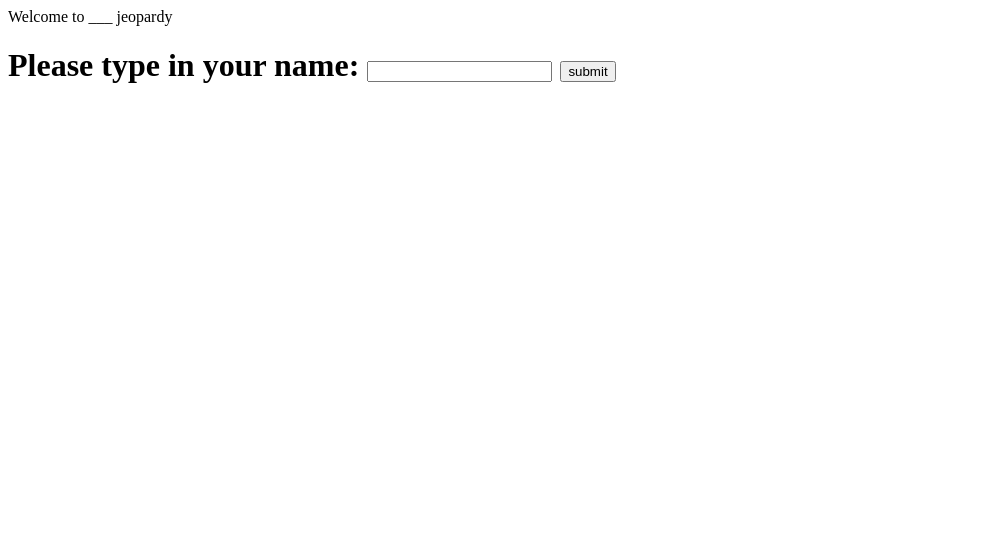
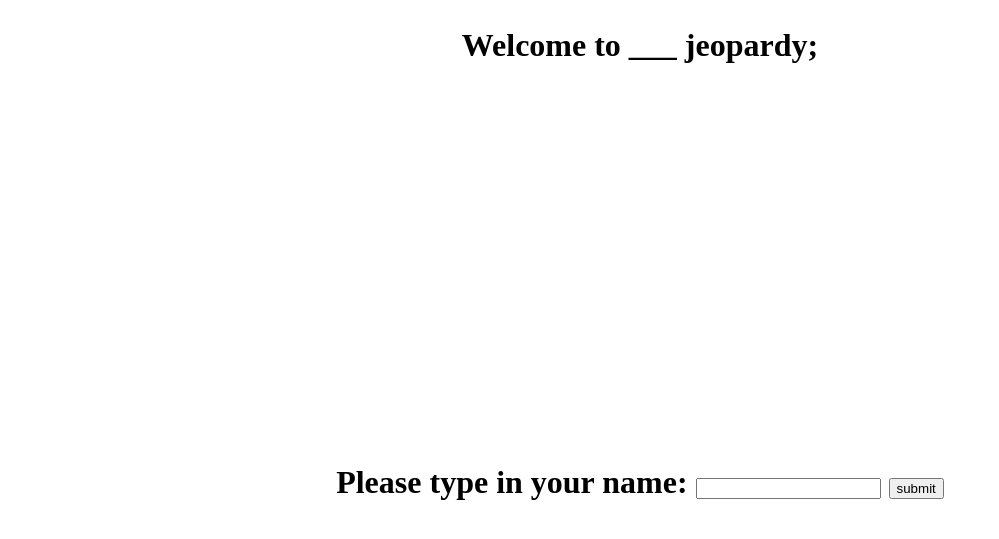
Before and after one commit to arilok/project1_jeopardy, a PHP site: page /home.php in a window 1280 px wide. Shown: the top 539 px of the page, without its empty margins (0-999 px from the left). Run offline with PHP 8.4, Linux system fonts and the light colour scheme.

Commit message:
Add files via upload

```diff
--- a/gameStart.php
+++ b/gameStart.php
@@ -9,7 +9,7 @@
 
 <body>
 	<h1> Jeopredy! </h1>
-	<h2> Welcome $name </h2>
+	<h2> Welcome <?php print $_POST["player_name"] ?> </h2>
 
 	<table>
 		<tr>
--- a/home.php
+++ b/home.php
@@ -3,16 +3,16 @@
 
 <head>
     <meta charset = "UTF-8">
-	<link href="stylesheet.css" rel="" ="stylesheet" type="text/css">
+	<link href="homeStyleSheet.css" rel="stylesheet" type="text/css">
     <title>Wheel of Fortune</title>
 </head>
 
 <body>
-	<?php
-		echo "Welcome to ___ jeopardy";
-	?>
-		<h1> Please type in your name: <input type = "string" name = "player_name"> <input type = "submit" value = "submit" name = "submit"></h1>
+	<form action = "http://codd.cs.gsu.edu/~aperezguarino1/program/project2/gameStart.php" method = "post">
 
+			<h2> Welcome to ___ jeopardy;
+			<h1> Please type in your name: <input type = "text" name = "player_name"> <input type = "submit" value = "submit"></h1>
+	</form>
 
 </body>
 </html>
--- /dev/null
+++ b/homeStyleSheet.css
@@ -0,0 +1,13 @@
+body{
+	background-image: "intro.jpg";
+}
+
+h2{
+	text-align: center;
+	font-size: xx-large;
+}
+
+h1{
+	text-align: center;
+	margin-top: 400px;
+}
```
